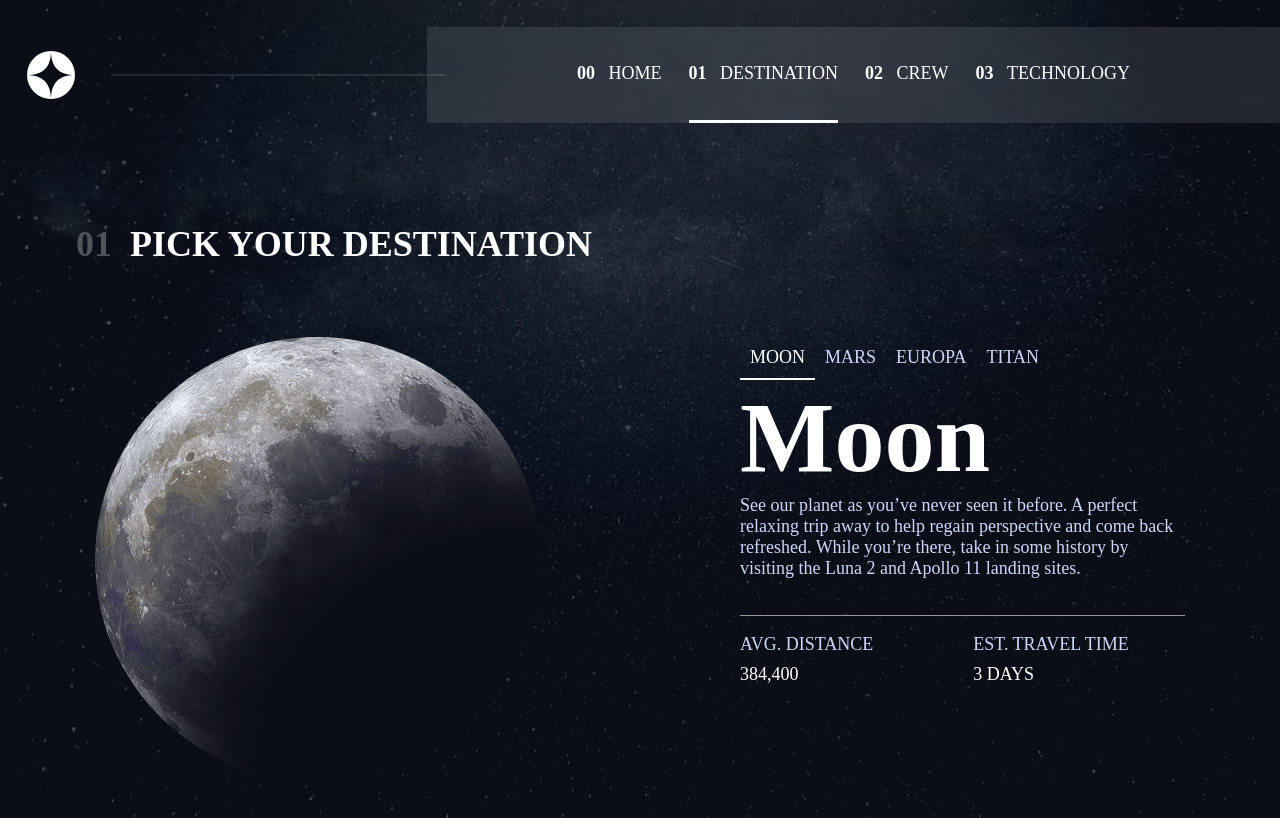
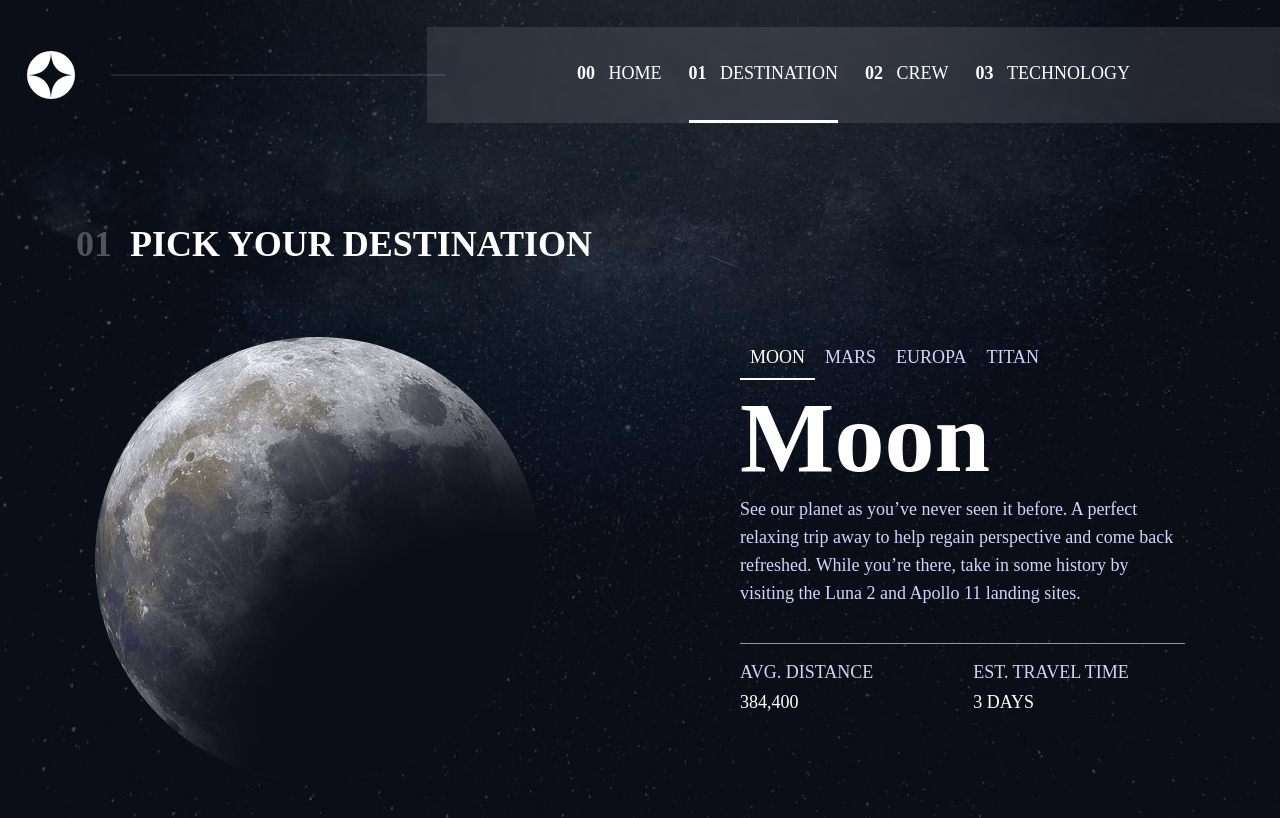
Before and after one commit to MitiaElodie/space-tourism-website-main, a Vue app: page /destination in a window 1280 px wide. Built offline with nearby package versions, Linux system fonts and the light colour scheme; a web font is replaced by a local one.

Commit message:
CSS: set the right font-size and line-height to the description

```diff
--- a/src/components/DestinationDetails.vue
+++ b/src/components/DestinationDetails.vue
@@ -39,6 +39,8 @@ export default {
       padding-bottom: 2em;
       color: var(--color-secondary-text);
       border-bottom: 0.2px solid var(--destination-separator-color);
+      font-size: var(--body-size);
+      line-height: var(--body-line-height);
    }
 
    &__additional-information {
```
